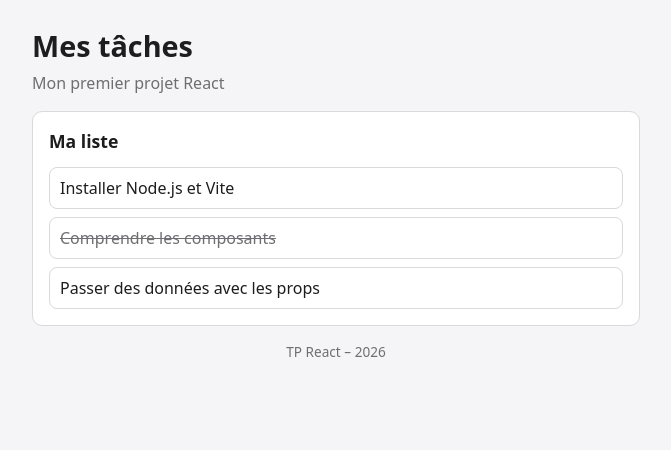
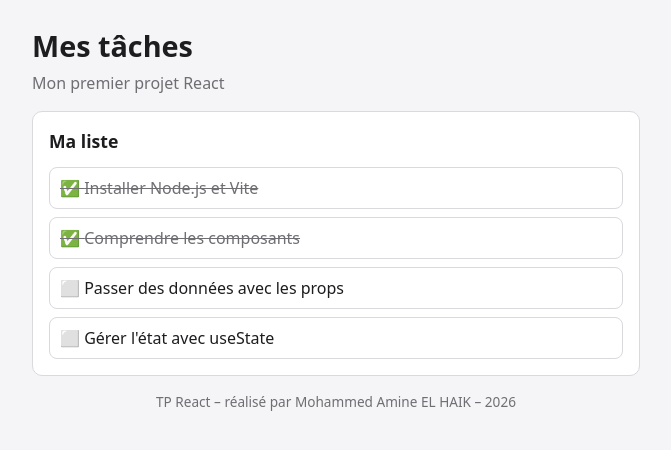
Before and after one commit to elhaik-amine/tp-react-taches, a React (Vite) app in the folder mes-taches/: page / in a window 1280 px wide. Shown: the top 450 px of the page, without its empty margins (304-975 px from the left). Built offline with nearby package versions, Linux system fonts and the light colour scheme.

Commit message:
Étape 2 : props, children et listes

```diff
--- a/mes-taches/src/App.jsx
+++ b/mes-taches/src/App.jsx
@@ -1,16 +1,23 @@
 import Entete from './components/Entete.jsx'
 import ListeTaches from './components/ListeTaches.jsx'
 import Pied from './components/Pied.jsx'
+import Carte from './components/Carte.jsx'
+
+const TACHES = [
+  { id: 1, titre: 'Installer Node.js et Vite', terminee: true },
+  { id: 2, titre: 'Comprendre les composants', terminee: true },
+  { id: 3, titre: 'Passer des données avec les props', terminee: false },
+  { id: 4, titre: "Gérer l'état avec useState", terminee: false },
+]
 
 function App() {
   return (
     <div className="app">
-      <Entete />
-      <section className="carte">
-        <h2>Ma liste</h2>
-        <ListeTaches />
-      </section>
-      <Pied />
+      <Entete titre="Mes tâches" sousTitre="Mon premier projet React" />
+      <Carte titre="Ma liste">
+        <ListeTaches taches={TACHES} />
+      </Carte>
+      <Pied auteur="Mohammed Amine EL HAIK" />
     </div>
   )
 }
--- /dev/null
+++ b/mes-taches/src/components/Carte.jsx
@@ -0,0 +1,10 @@
+function Carte({ titre, children }) {
+  return (
+    <section className="carte">
+      <h2>{titre}</h2>
+      {children}
+    </section>
+  )
+}
+
+export default Carte
--- a/mes-taches/src/components/Entete.jsx
+++ b/mes-taches/src/components/Entete.jsx
@@ -1,8 +1,8 @@
-function Entete() {
+function Entete({ titre, sousTitre }) {
   return (
     <header className="entete">
-      <h1>Mes tâches</h1>
-      <p>Mon premier projet React</p>
+      <h1>{titre}</h1>
+      <p>{sousTitre}</p>
     </header>
   )
 }
--- a/mes-taches/src/components/ListeTaches.jsx
+++ b/mes-taches/src/components/ListeTaches.jsx
@@ -1,15 +1,15 @@
-function ListeTaches() {
+import Tache from './Tache.jsx'
+
+function ListeTaches({ taches }) {
+  if (taches.length === 0) {
+    return <p className="vide">Aucune tâche à afficher.</p>
+  }
+
   return (
     <ul className="liste-taches">
-      <li className="tache">
-        <span className="titre">Installer Node.js et Vite</span>
-      </li>
-      <li className="tache terminee">
-        <span className="titre">Comprendre les composants</span>
-      </li>
-      <li className="tache">
-        <span className="titre">Passer des données avec les props</span>
-      </li>
+      {taches.map((tache) => (
+        <Tache key={tache.id} titre={tache.titre} terminee={tache.terminee} />
+      ))}
     </ul>
   )
 }
--- a/mes-taches/src/components/Pied.jsx
+++ b/mes-taches/src/components/Pied.jsx
@@ -1,9 +1,9 @@
 const ANNEE = new Date().getFullYear()
 
-function Pied() {
+function Pied({ auteur }) {
   return (
     <footer className="pied">
-      TP React – {ANNEE}
+      TP React – réalisé par {auteur} – {ANNEE}
     </footer>
   )
 }
--- /dev/null
+++ b/mes-taches/src/components/Tache.jsx
@@ -0,0 +1,11 @@
+function Tache({ titre, terminee }) {
+  return (
+    <li className={terminee ? 'tache terminee' : 'tache'}>
+      <span className="titre">
+        {terminee ? '✅' : '⬜'} {titre}
+      </span>
+    </li>
+  )
+}
+
+export default Tache
```
